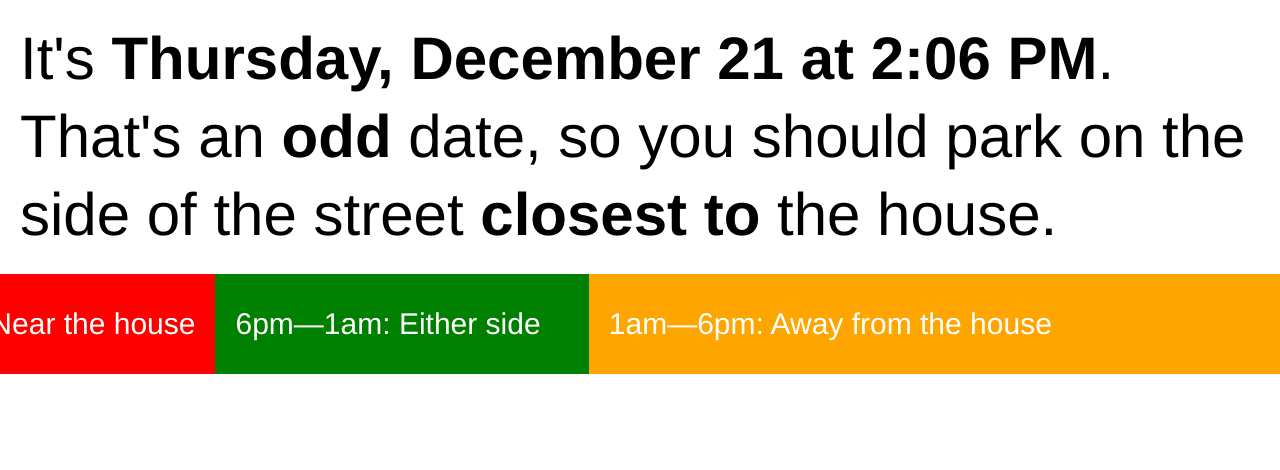
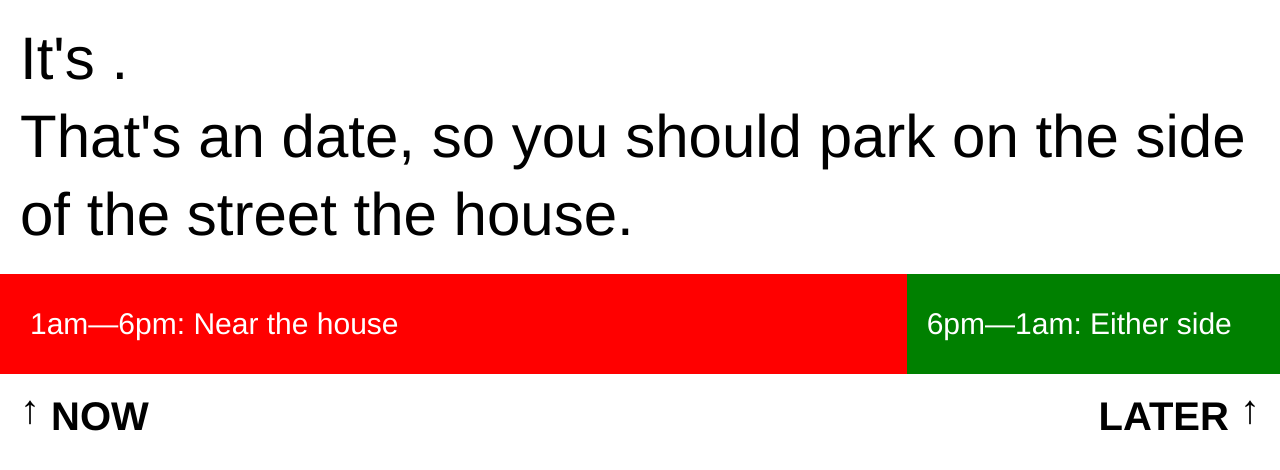
Before and after one commit to awestmoreland/oddevenparking.com, a PHP site: page / in a window 1280 px wide. Shown: the top 470 px of the page. Run offline with PHP 8.4, Linux system fonts and the light colour scheme.

Commit message:
Too many changes between commits

```diff
--- a/index.html
+++ b/index.html
@@ -12,13 +12,20 @@
   >
 </head>
 <body>
-  <header>
+  <header class="page-header">
     <p>
       It's <span class="header-text-today"></span>.
     </p>
     <p>
       That's an <span class="header-text-odd-even"></span> date, so you should park on the side of the street <span class="header-text-proximity"></span> the house.
     </p>
+
+    <!--
+      Plain English summary:
+      1am - 6pm:  Park on odd/even side now, but you'll need to switch sides before 1am tomorrow
+      6pm - 1am:  Park on either side right now, but you'll want to be on the even/odd side after 1am
+    -->
+
   </header>
 
   <div class="view">
@@ -125,6 +132,15 @@
       </div>
     </div>
 
+    <footer>
+      <span>
+        Now
+      </span>
+      <span>
+        Later
+      </span>
+    </footer>
+
   </div>
 
   <script src="scripts/scripts.js"></script>
--- a/scripts/scripts.js
+++ b/scripts/scripts.js
@@ -1,8 +1,12 @@
 const interval = 60000; // milliseconds
 const phases = document.querySelector('.phases');
+const header = document.querySelector('.page-header');
 const headerTextToday = document.querySelector('.header-text-today');
-const headerTextOddEven = document.querySelector('.header-text-odd-even');
-const headerTextProximity = document.querySelector('.header-text-proximity');
+const headerTextOddEvenNow = document.querySelector('.header-text-odd-even-now');
+const headerTextOddEvenNext = document.querySelector('.header-text-odd-eve-next');
+const headerTextProximityNow = document.querySelector('.header-text-proximity-now');
+const headerTextProximityNext = document.querySelector('.header-text-proximity-next');
+const currentHour = new Date().getHours();
 
 // Call immediately
 myCallback();
@@ -19,11 +23,8 @@ function myCallback() {
   // Get the day of the month
   const dayOfMonth = now.getDate();
 
-  // Check if the day of the month is odd or even
-  const isEvenDate = dayOfMonth % 2 === 0;
-
   // Set the data-current-date attribute accordingly to affect styling
-  phases.setAttribute("data-current-date", isEvenDate ? "even" : "odd");
+  phases.setAttribute("data-current-date", dateIsEven() ? "even" : "odd");
 
   // Set the target time (start of phase = 1 AM)
   const phaseStart = new Date();
@@ -42,9 +43,23 @@ function myCallback() {
   phases.style.marginLeft = `-${percentageElapsed}%`;
 
   // Update the header
+  header.classList.add(dateIsEven() ? 'is-even' : 'is-odd');
+  header.classList.remove(dateIsEven() ? 'is-odd' : 'is-even');
   headerTextToday.textContent = now.toLocaleDateString('en-US', { weekday: 'long', month: 'long', day: 'numeric', hour: 'numeric', minute: 'numeric' });
-  headerTextOddEven.textContent = isEvenDate ? 'even' : 'odd';
-  headerTextProximity.textContent = isEvenDate ? 'furthest from' : 'closest to';
+  headerTextOddEvenNow.textContent = dateIsEven() ? 'even' : 'odd';
+  headerTextOddEvenNext.textContent = dateIsEven() ? 'odd' : 'even';
+  headerTextProximityNow.textContent = dateIsEven() ? 'furthest from' : 'closest to';
+  headerTextProximityNext.textContent = dateIsEven() ? 'closest to' : 'furthest from';
+}
 
-
+function dateIsEven() {
+  // Up until 1am, the day is still the previous day
+  if (currentHour < 1) {
+    return dayOfMonth % 2 === 1;
+  }
+  // After 1am, the day is the current day
+  else {
+    // This needs calculating in case it's a 31-day month
+    return dayOfMonth % 2 === 0;
+  }
 }
--- a/styles/styles.css
+++ b/styles/styles.css
@@ -1,7 +1,11 @@
+@charset "UTF-8";
 :root {
   --phase-hours: 24;
   --any-hours: 7;
   --font-body: "Helvetica Neue", Helvetica, Arial, sans-serif;
+  --phase-any-color: green;
+  --phase-odd-color: red;
+  --phase-even-color: orange;
 }
 
 html,
@@ -38,11 +42,32 @@ header p {
 header span[class] {
   font-weight: bold;
 }
+header.is-odd span[class] {
+  color: var(--phase-odd-color);
+}
+header.is-even span[class] {
+  color: var(--phase-even-color);
+}
 
 .view {
   position: relative;
   margin: 0 auto;
   overflow: hidden;
+}
+.view footer {
+  display: flex;
+  justify-content: space-between;
+  padding: 1em;
+}
+.view footer span {
+  font-size: 2em;
+  font-weight: bold;
+  text-transform: uppercase;
+}
+.view footer span:first-child:before, .view footer span:last-child:after {
+  content: "↑";
+  display: inline-block;
+  transform: translateY(-0.175em);
 }
 
 .phases {
@@ -101,14 +126,14 @@ header span[class] {
 }
 [class^=phase-] .location-any {
   flex: 0 0 calc(var(--any-hours) / var(--phase-hours) * 100%);
-  background: green;
+  background: var(--phase-any-color);
   counter-reset: hours 7;
 }
 [class^=phase-] .location-here {
-  background: red;
+  background: var(--phase-odd-color);
 }
 [class^=phase-] .location-there {
-  background: orange;
+  background: var(--phase-even-color);
 }
 
-/*# sourceMappingURL=data:application/json;charset=utf-8,%7B%22version%22:3,%22sourceRoot%22:%22%22,%22sources%22:%5B%22styles.scss%22%5D,%22names%22:%5B%5D,%22mappings%22:%22AAAA;EACE;EACA;EACA;;;AAGF;AAAA;EAEE;EACA;EACA;EACA;EACA;;AAEA;AAAA;AAAA;AAAA;AAAA;AAAA;EAGE;EACA;EACA;EACA;;;AAIJ;EACE;;;AAGF;EACE;;AAEA;EACE;EACA;;AAGF;EACE;;;AAIJ;EACE;EAEA;EACA;;;AAIF;EACE;EACA;EACA;;AAEA;EACE;EACA;;;AAMJ;EACE;EACA;EACA;;AAMA;EACE;EACA;EACA;EACA;EACA;EACA;;AAEA;EACE;EACA;EACA;;AAOF;EACE;EACA;EACA;EACA;EACA;EACA;EACA;EACA;EACA;;AAEA;EACE;EACA;EACA;EACA;;AAEA;EACE;EACA;EACA;EACA;EACA;EACA;EACA;;AAOR;EACE;EACA;EACA;;AAGF;EACE;;AAGF;EACE%22,%22file%22:%22styles.css%22%7D */
+/*# sourceMappingURL=data:application/json;charset=utf-8,%7B%22version%22:3,%22sourceRoot%22:%22%22,%22sources%22:%5B%22styles.scss%22%5D,%22names%22:%5B%5D,%22mappings%22:%22;AAAA;EACE;EACA;EACA;EACA;EACA;EACA;;;AAGF;AAAA;EAEE;EACA;EACA;EACA;EACA;;AAEA;AAAA;AAAA;AAAA;AAAA;AAAA;EAGE;EACA;EACA;EACA;;;AAIJ;EACE;;;AAGF;EACE;;AAEA;EACE;EACA;;AAGF;EACE;;AAIA;EACE;;AAKF;EACE;;;AAMN;EACE;EAEA;EACA;;AAGA;EACE;EACA;EACA;;AAEA;EACE;EACA;EACA;;AAEA;EAGE;EACA;EACA;;;AAMR;EACE;EACA;EACA;;AAEA;EACE;EACA;;;AAMJ;EACE;EACA;EACA;;AAMA;EACE;EACA;EACA;EACA;EACA;EACA;;AAEA;EACE;EACA;EACA;;AAOF;EACE;EACA;EACA;EACA;EACA;EACA;EACA;EACA;EACA;;AAEA;EACE;EACA;EACA;EACA;;AAEA;EACE;EACA;EACA;EACA;EACA;EACA;EACA;;AAOR;EACE;EACA;EACA;;AAGF;EACE;;AAGF;EACE%22,%22file%22:%22styles.css%22%7D */
--- a/styles/styles.scss
+++ b/styles/styles.scss
@@ -2,6 +2,9 @@
   --phase-hours: 24;
   --any-hours: 7;
   --font-body: "Helvetica Neue", Helvetica, Arial, sans-serif;
+  --phase-any-color: green;
+  --phase-odd-color: red;
+  --phase-even-color: orange;
 }
 
 html,
@@ -37,6 +40,19 @@ header {
   span[class] {
     font-weight: bold;
   }
+
+  &.is-odd {
+    span[class] {
+      color: var(--phase-odd-color);
+    }
+  }
+
+  &.is-even {
+    span[class] {
+      color: var(--phase-even-color);
+    }
+  }
+
 }
 
 .view {
@@ -45,6 +61,26 @@ header {
   margin: 0 auto;
   overflow: hidden;
   // border: solid 4px #000;
+
+  footer {
+    display: flex;
+    justify-content: space-between;
+    padding: 1em;
+
+    span {
+      font-size: 2em;
+      font-weight: bold;
+      text-transform: uppercase;
+
+      &:first-child:before,
+      &:last-child:after {
+        // content: "\2193"; // down
+        content: "\2191"; // up
+        display: inline-block;
+        transform: translateY(-0.175em);
+      }
+    }
+  }
 }
 
 .phases {
@@ -120,16 +156,16 @@ header {
 
   .location-any {
     flex: 0 0 calc((var(--any-hours)/var(--phase-hours))*100%);
-    background: green;
+    background: var(--phase-any-color);
     counter-reset: hours 7;
   }
 
   .location-here {
-    background: red;
+    background: var(--phase-odd-color);
   }
 
   .location-there {
-    background: orange;
+    background: var(--phase-even-color);
   }
 
 }
```
